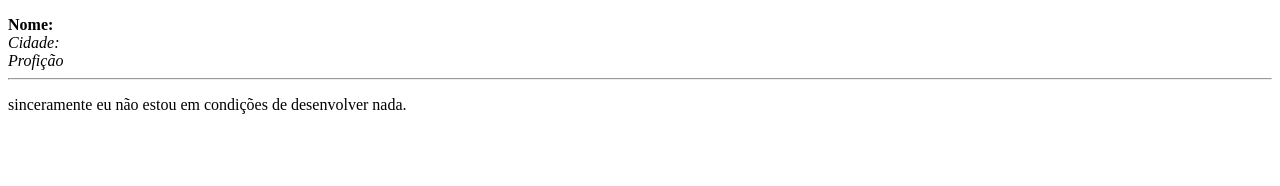
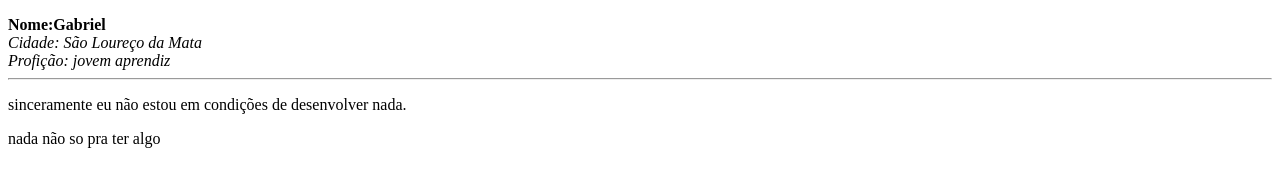
Before and after one commit to Senai-Gabriel/Biografia-, a plain HTML site: page index.html in a window 1280 px wide. Drawn offline with Linux system fonts and the light colour scheme.

Commit message:
part 1.2

```diff
--- a/index.html
+++ b/index.html
@@ -9,15 +9,17 @@
     <p style="text-align: center;">
         </p>
         <div>
-           <strong>Nome:</strong><br>
-           <em>Cidade:</em><br>
-           <em>Profição</em><br>
+           <strong>Nome:Gabriel</strong><br>
+           <em>Cidade: São Loureço da Mata</em><br>
+           <em>Profição: jovem aprendiz</em><br>
         </div>
         <hr>
         <p>
             sinceramente eu não estou em condições de desenvolver nada.
         </p>
-
+        <p>
+            nada não so pra ter algo
+        </p>
 
 </body>
 </html>
```
Also changed, not shown: 1 other file.
